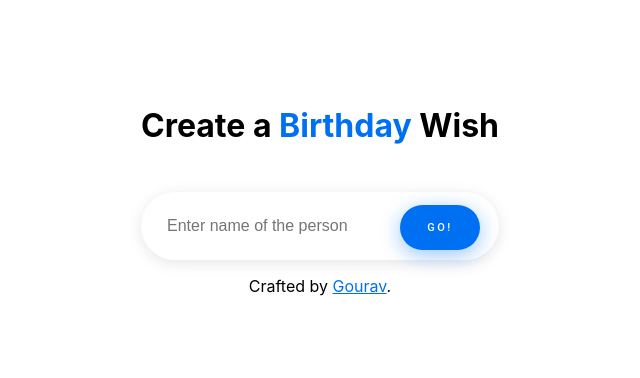
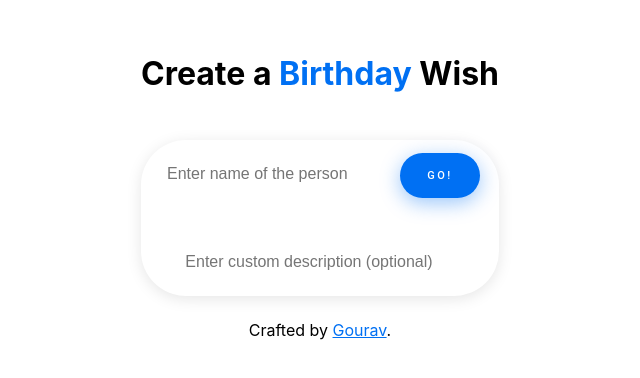
Before and after one commit to gouravkhunger/nextjs-birthday-wish, a Next.js app: page / in a window 1280 px wide. Shown: the part 214-592 px from the top of the page, without its empty margins (320-960 px from the left). Built offline with nearby package versions, Linux system fonts and the light colour scheme.

Commit message:
add custom description

```diff
--- a/pages/index.js
+++ b/pages/index.js
@@ -19,8 +19,11 @@ export default function Home() {
         </div>
         <div>
           <form className={styles.form} onSubmit={input}>
-            <input name="go" className={styles.input} placeholder="Enter name of the person" />
+            <input name="go" id="input" className={styles.input} placeholder="Enter name of the person" />
             <button className={styles.button} type="submit">Go!</button>
+            <br/>
+            <br/>
+            <input name="desc" id="desc" className={styles.desc} placeholder="Enter custom description (optional)" />
           </form>
           <p className={styles.desc}>
             Crafted by <a className={styles.span} href="https://github.com/gouravkhunger" target="_blank" rel="noreferrer">Gourav</a>.
@@ -34,10 +37,16 @@ export default function Home() {
 const input = event => {
   event.preventDefault() // don't redirect the page
   // where we'll add our form logic
-  const value = event.target.querySelector('input').value
+  const value = event.target.querySelector('#input').value
   if (!value) {
     alert("Please enter a name!")
     return
   }
-  Router.push(value)
+  const desc = event.target.querySelector('#desc').value
+  if(!desc){
+    Router.push(value)
+  }
+  else{
+    Router.push(value+"?msg="+window.btoa(desc))
+  }
 }
--- a/styles/Home.module.css
+++ b/styles/Home.module.css
@@ -48,6 +48,14 @@
   font-size: 16px;
 }
 
+.desc {
+  min-width: 18rem;
+  border: none;
+  outline: none;
+  margin: 24px;
+  font-size: 16px;
+}
+
 .button {
   width: 80px;
   height: 45px;
```
Also changed, not shown: pages/[name].js (+15 -4 lines).
